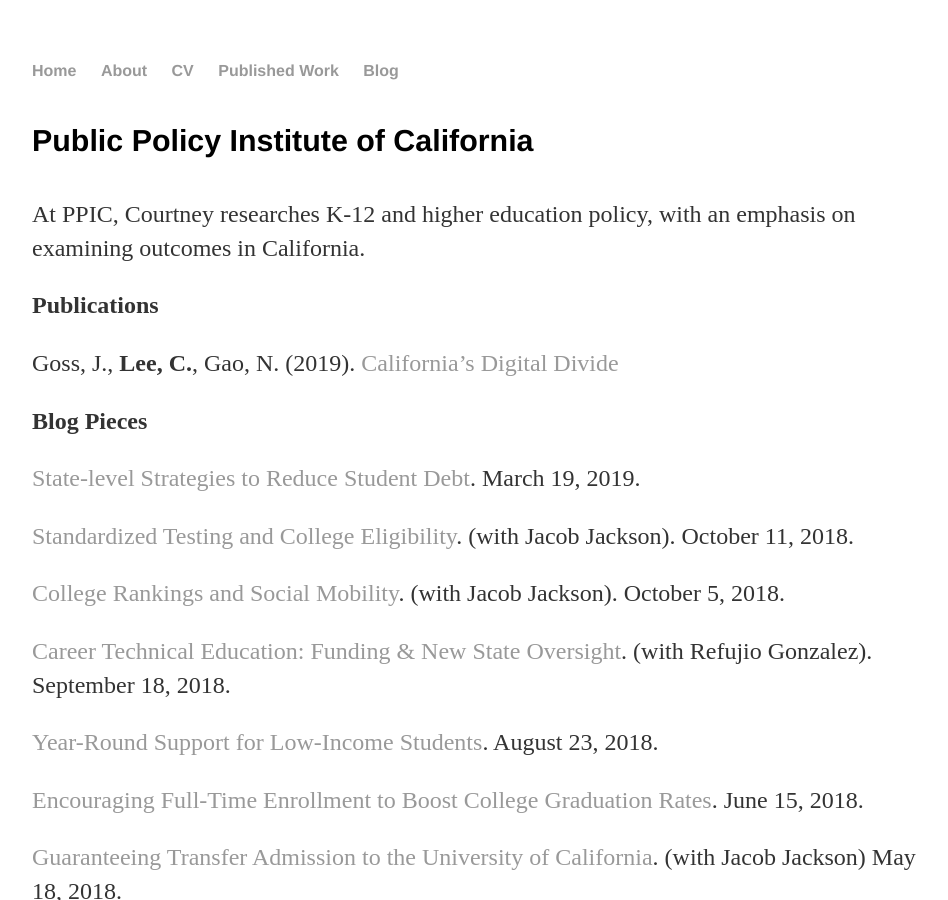
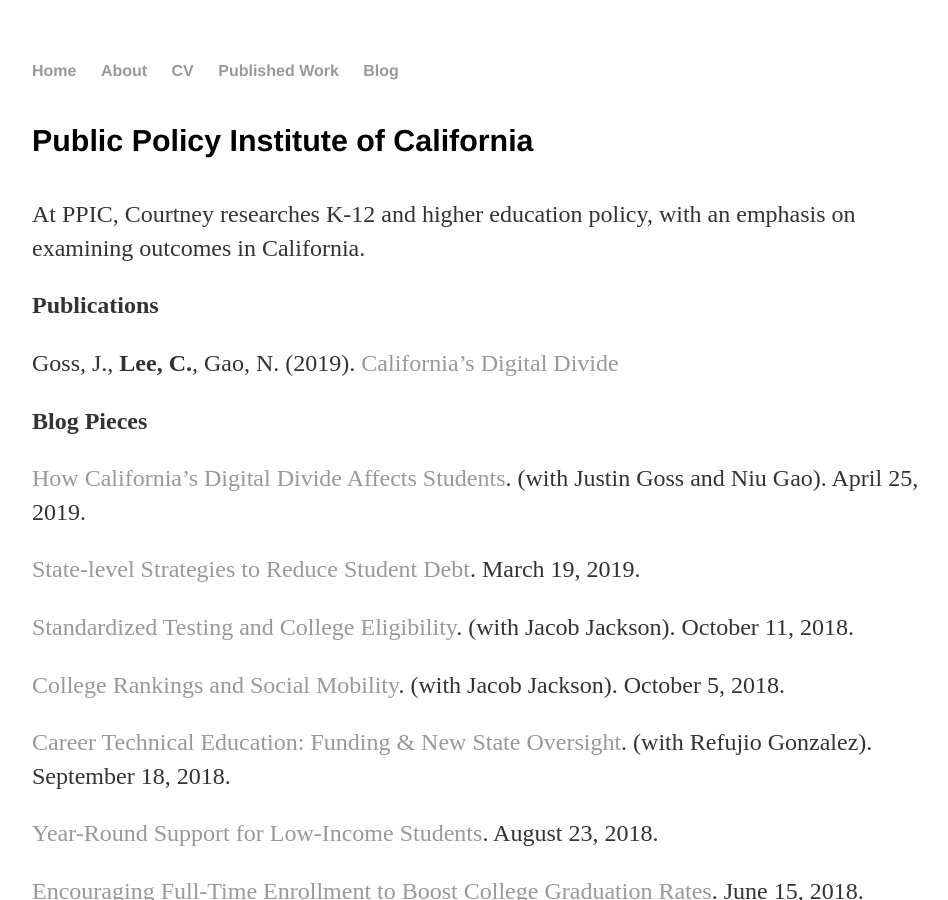
Before and after one commit to leecourt98/leecourt98.github.io, a Jekyll site: the page built from published-work/index.md, in a window 1280 px wide and 900 px high. Shown: the whole window, without its empty margins (160-1108 px from the left). Built offline with Jekyll 4.4.1, drawn with Linux system fonts in a browser that asks for light colours.

Commit message:
Update index.md

```diff
--- a/published-work/index.md
+++ b/published-work/index.md
@@ -12,6 +12,8 @@
 Goss, J., **Lee, C.**, Gao, N. (2019). [California's Digital Divide](https://www.ppic.org/publication/californias-digital-divide/)
 
 **Blog Pieces**
+
+[How California's Digital Divide Affects Students](https://www.ppic.org/blog/how-californias-digital-divide-affects-students/). (with Justin Goss and Niu Gao). April 25, 2019.
 
 [State-level Strategies to Reduce Student Debt](https://www.ppic.org/blog/state-level-strategies-to-reduce-student-debt/). March 19, 2019.
 
```
